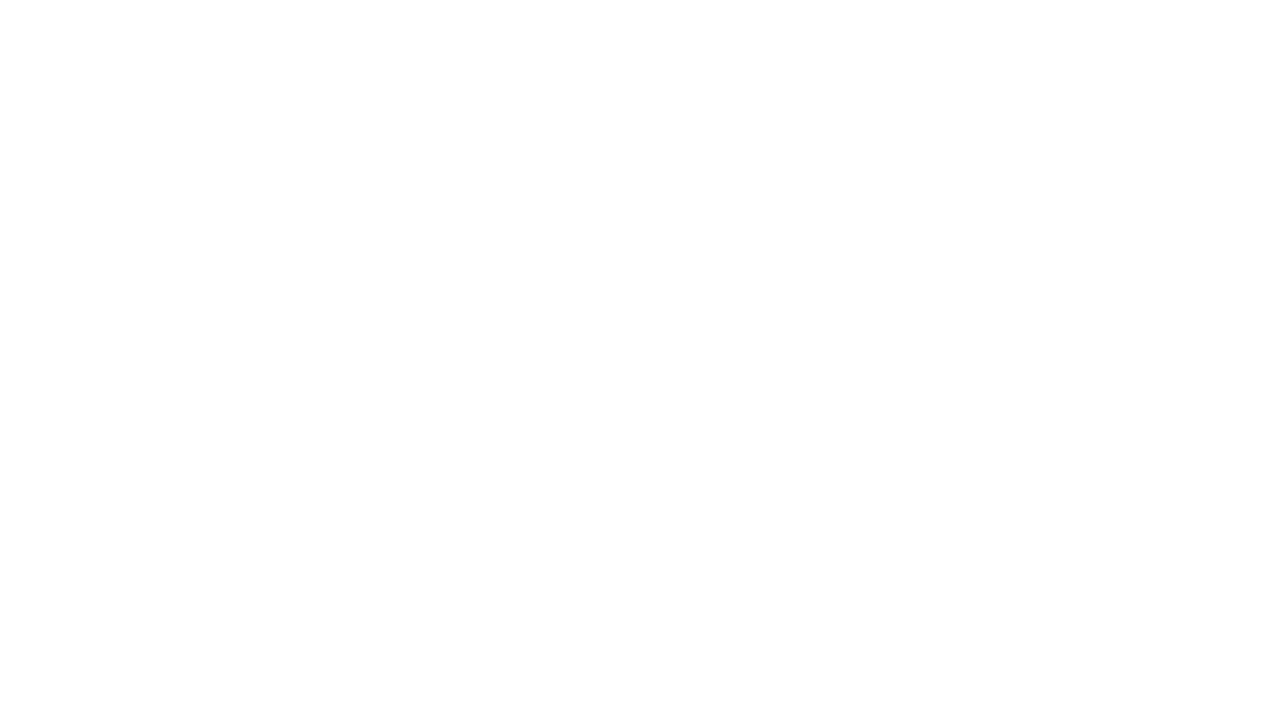
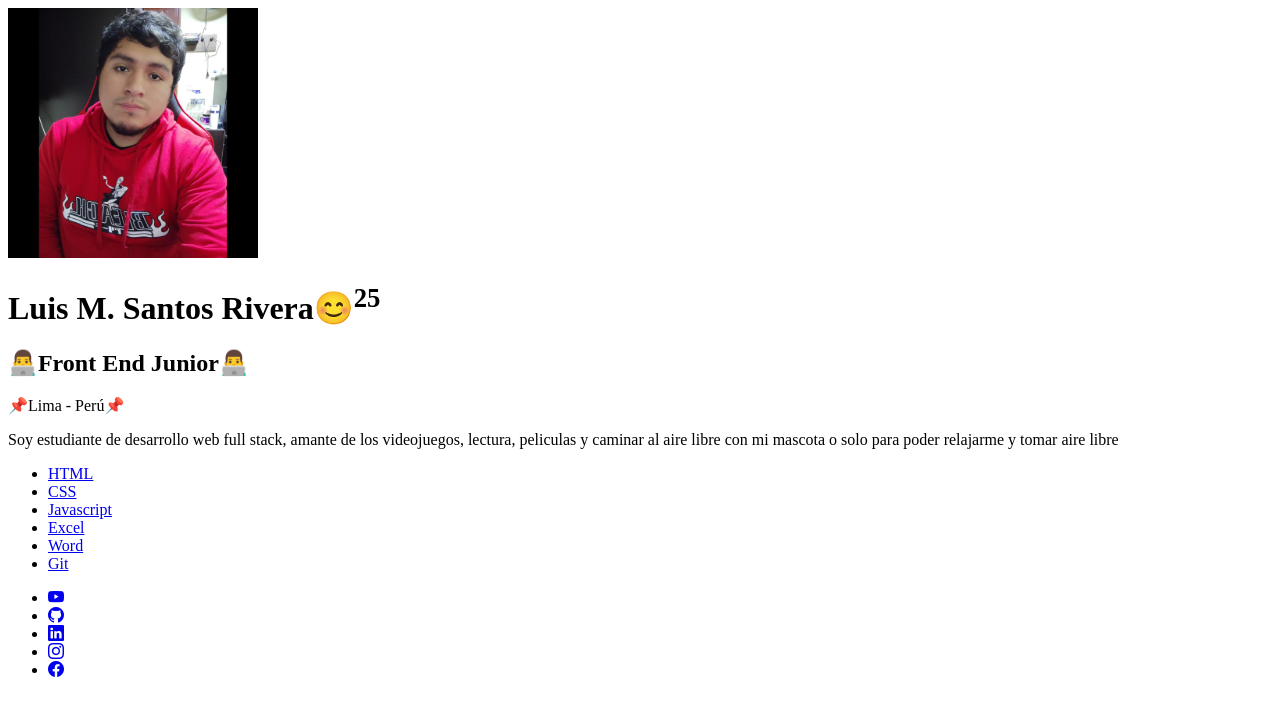
Before and after one commit to LuisSantos16/Card-LuisSantos, a plain HTML site: page index.html in a window 1280 px wide. Drawn offline with nearby package versions, Linux system fonts and the light colour scheme.

Commit message:
estructura HTML

```diff
--- a/index.html
+++ b/index.html
@@ -5,6 +5,8 @@
     <meta name="viewport" content="width=device-width, initial-scale=1.0">
     <title>Luis Santos</title>
     <link rel="stylesheet" href="./css/style.css">
+    <link rel="shortcut icon" href="./img/logo.png" type="image/x-icon">
+    <link rel="stylesheet" href="https://cdn.jsdelivr.net/npm/bootstrap-icons@1.11.0/font/bootstrap-icons.css">
 
     <meta name="title" content="Luis Santos" />
     <meta name="description" content="Luis Miguel Santos Rivera - Estudiante de Desarrollo web Fullstack" />
@@ -24,5 +26,53 @@
 </head>
 <body>
 
+    <main>
+        <img src="./img/luis.jpg" alt="Luis Santos" width="250" height="250">
+        <h1>Luis M. Santos Rivera😊<sup>25</sup></h1>
+        <h2>👨‍💻Front End Junior👨‍💻</h2>
+        <span>📌Lima - Perú📌</span>
+        <p>Soy estudiante de desarrollo web full stack, amante de los videojuegos, lectura, peliculas y caminar al aire libre con mi mascota o solo para poder relajarme y tomar aire libre</p>
+
+        <ul>
+            <li>
+                <a href="#">HTML</a>
+            </li>
+            <li>
+                <a href="#">CSS</a>
+            </li>
+            <li>
+                <a href="#">Javascript</a>
+            </li>
+            <li>
+                <a href="#">Excel</a>
+            </li>
+            <li>
+                <a href="#">Word</a>
+            </li>
+            <li>
+                <a href="#">Git</a>
+            </li>
+        </ul>
+
+        <ul>
+            <li>
+                <a href="#"><i class="bi bi-youtube"></i></a>
+            </li>
+            <li>
+                <a href="#"><i class="bi bi-github"></i></a>
+            </li>
+            <li>
+                <a href="#"><i class="bi bi-linkedin"></i></a>
+            </li>
+            <li>
+                <a href="#"><i class="bi bi-instagram"></i></a>
+            </li>
+            <li>
+                <a href="#"><i class="bi bi-facebook"></i></a>
+            </li>
+        </ul>
+
+    </main>
+
 </body>
 </html>
```
Also changed, not shown: img/logo.png (added).
